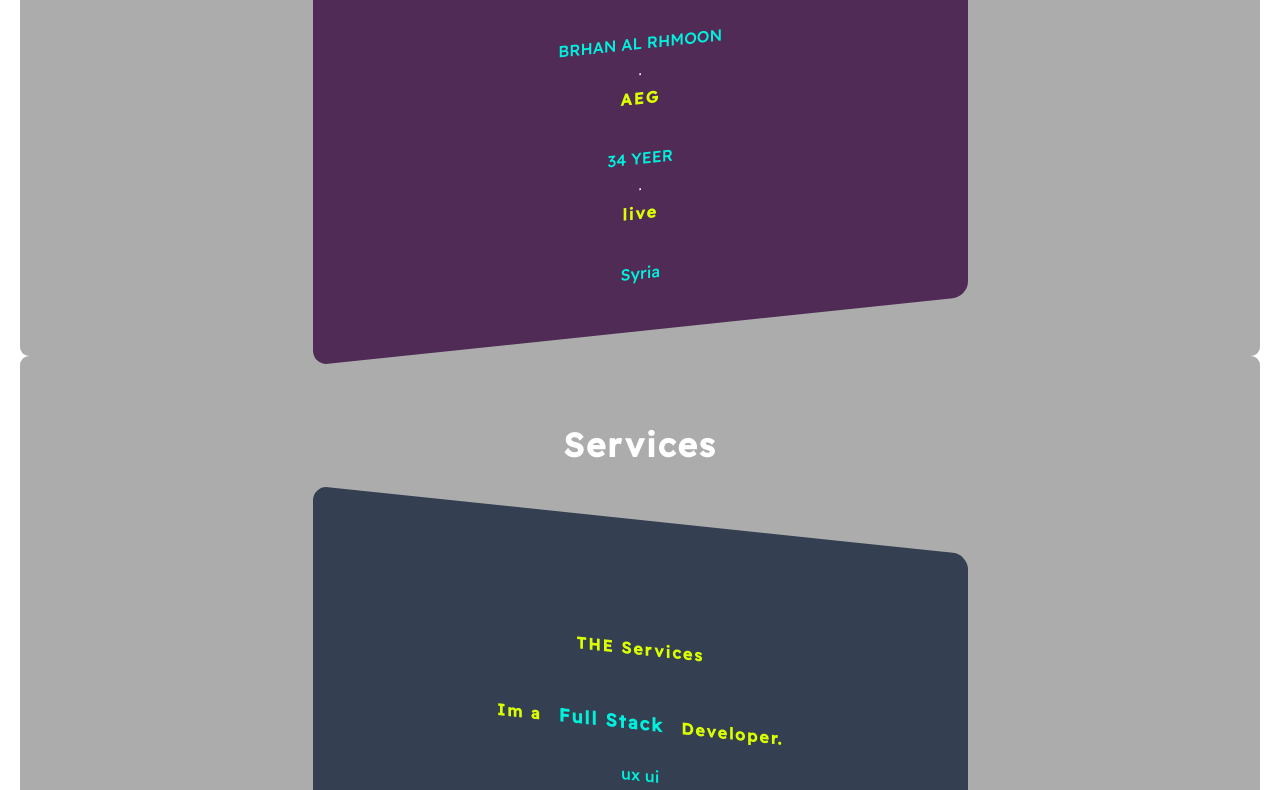
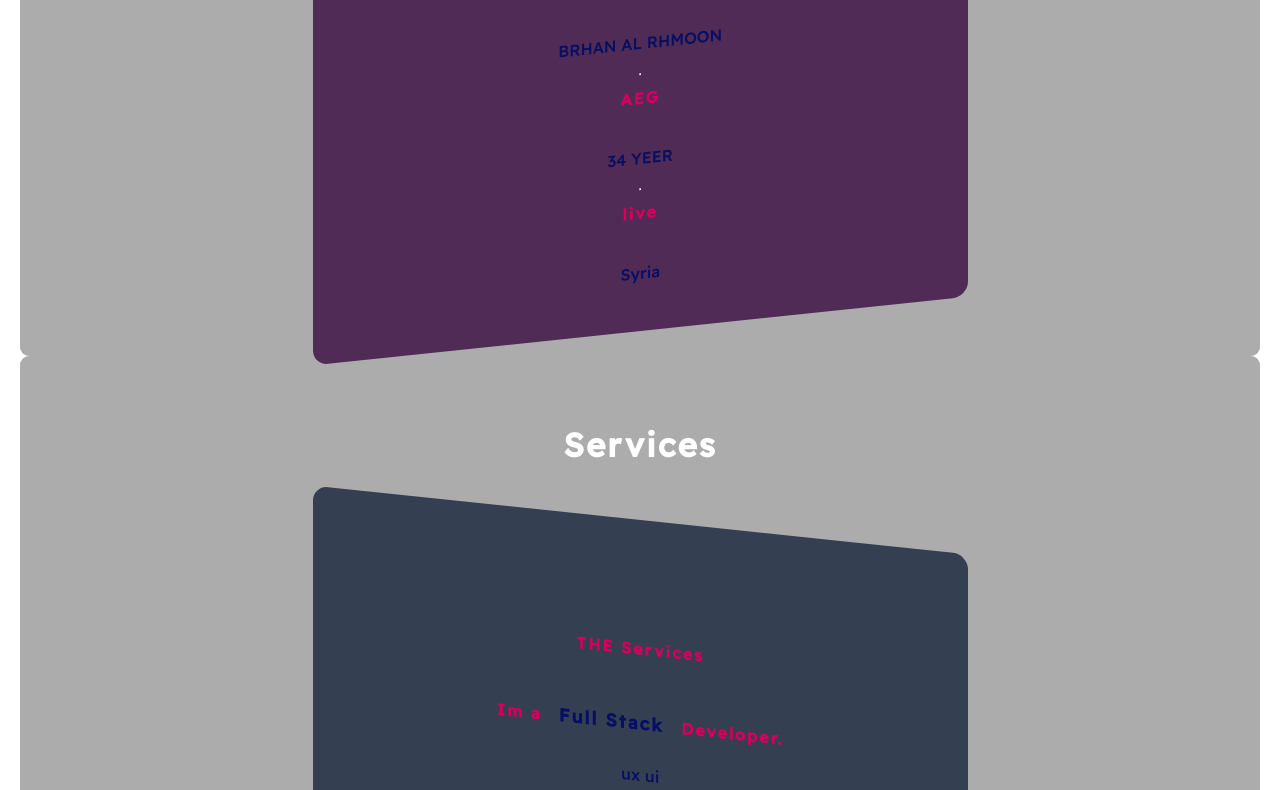
Before and after one commit to Brhan0934/My.Cv, a plain HTML site: page index.html in a window 1280 px wide. Shown: the part 730-1520 px from the top of the page. Drawn offline with Linux system fonts and the light colour scheme.

Commit message:
Update index.css

```diff
--- a/index.css
+++ b/index.css
@@ -1,8 +1,8 @@
 
 :root{
 
-    --blocolor: rgb(217, 255, 0);
-    --wblcolor: rgb(0, 240, 220);
+    --blocolor: rgb(216, 0, 90);
+    --wblcolor:rgb(6, 15, 99);
     --plkblcolor: rgba(49, 1, 58, 0.75);
       --witblcolor: rgb(255, 255, 255);
       --ppadding: 8%;
```
